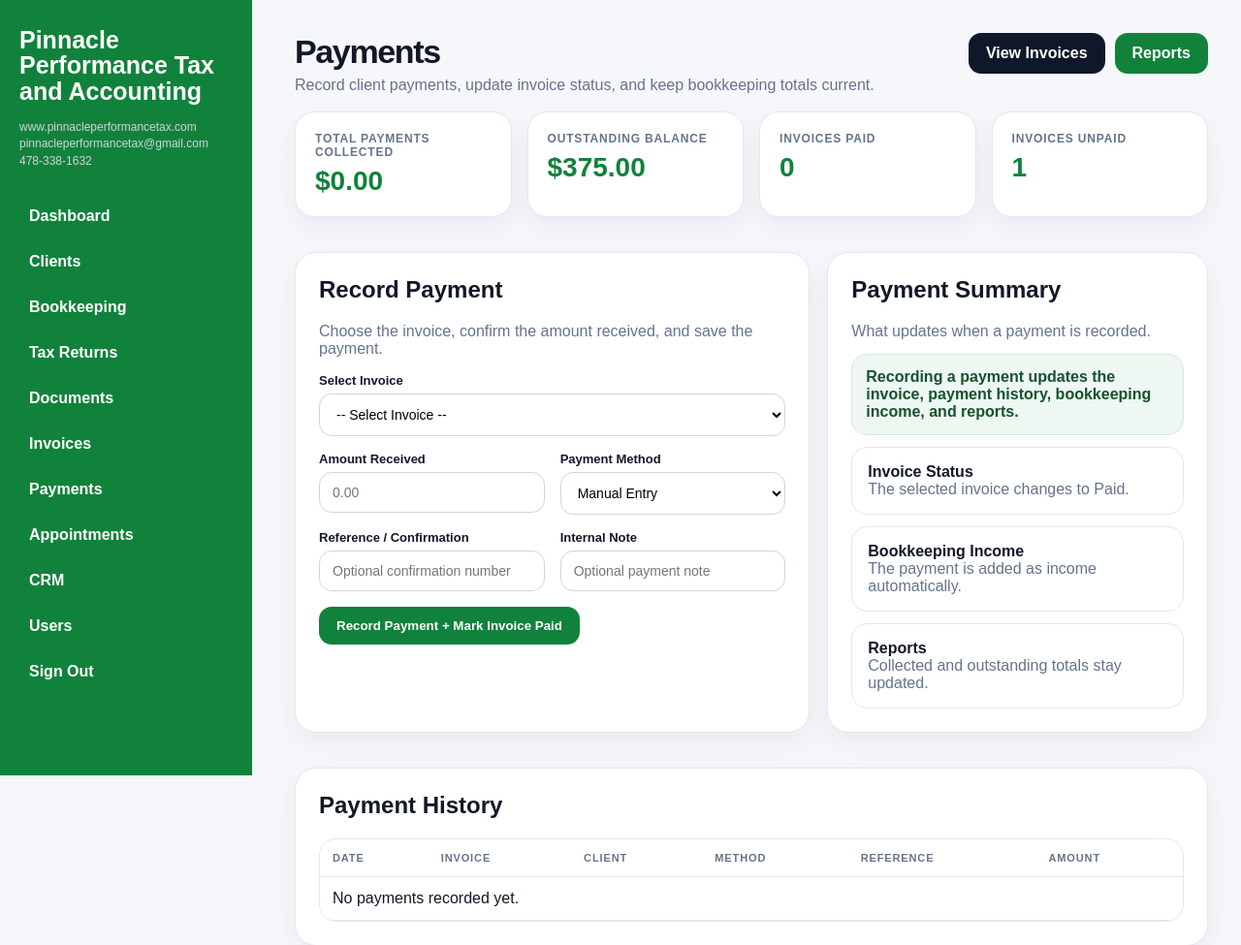
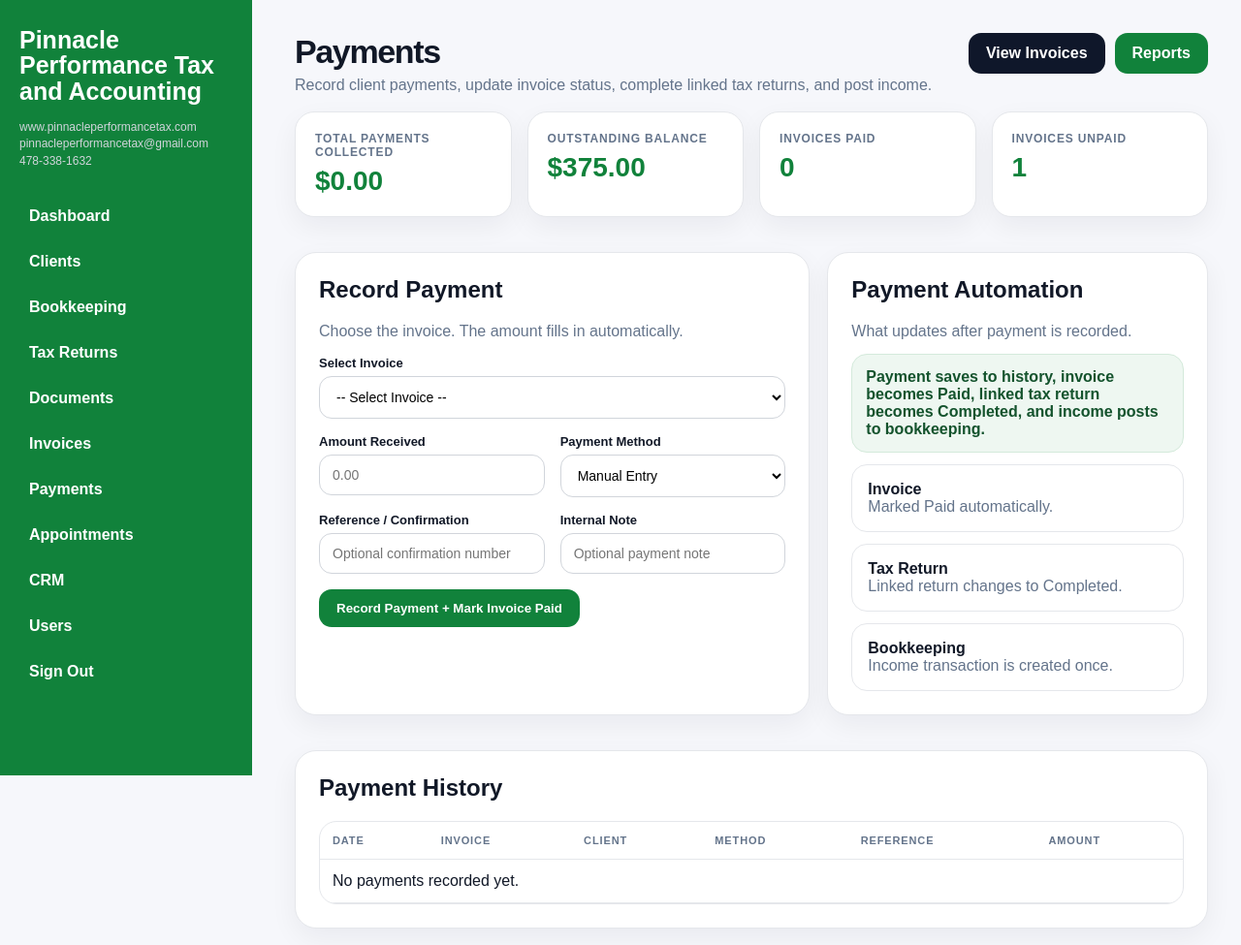
Before and after one commit to pinnacleperformancetax-hash/ppt-tax-portal, a Flask app: page /payments in a window 1280 px wide. Shown: the top 975 px of the page at 97% size. Run offline with Flask 3, Linux system fonts and the light colour scheme; a user stored in the database is signed in; data comes from the database, SQL or seed files in the repository; data that the repository does not hold is empty.

Commit message:
Add files via upload

```diff
--- a/templates/payments.html
+++ b/templates/payments.html
@@ -27,13 +27,10 @@
 @media(max-width:950px){.ppt-metrics,.ppt-split,.ppt-grid{grid-template-columns:1fr}.ppt-page-head{display:block}}
 </style>
 
-{% set paid_count_value = paid_invoice_count if paid_invoice_count is defined else (paid_count if paid_count is defined else 0) %}
-{% set unpaid_count_value = unpaid_invoice_count if unpaid_invoice_count is defined else (unpaid_count if unpaid_count is defined else 0) %}
-
 <div class="ppt-page-head">
   <div>
     <h1>Payments</h1>
-    <p class="ppt-sub">Record client payments, update invoice status, and keep bookkeeping totals current.</p>
+    <p class="ppt-sub">Record client payments, update invoice status, complete linked tax returns, and post income.</p>
   </div>
   <div class="ppt-actions">
     <a class="ppt-link dark" href="/invoices">View Invoices</a>
@@ -42,28 +39,16 @@
 </div>
 
 <div class="ppt-metrics">
-  <div class="ppt-metric">
-    <span>Total Payments Collected</span>
-    <strong>{{ paid_total|currency if paid_total is defined else "$0.00" }}</strong>
-  </div>
-  <div class="ppt-metric">
-    <span>Outstanding Balance</span>
-    <strong>{{ unpaid_total|currency if unpaid_total is defined else "$0.00" }}</strong>
-  </div>
-  <div class="ppt-metric">
-    <span>Invoices Paid</span>
-    <strong>{{ paid_count_value }}</strong>
-  </div>
-  <div class="ppt-metric">
-    <span>Invoices Unpaid</span>
-    <strong>{{ unpaid_count_value }}</strong>
-  </div>
+  <div class="ppt-metric"><span>Total Payments Collected</span><strong>{{ paid_total|currency }}</strong></div>
+  <div class="ppt-metric"><span>Outstanding Balance</span><strong>{{ unpaid_total|currency }}</strong></div>
+  <div class="ppt-metric"><span>Invoices Paid</span><strong>{{ paid_invoice_count }}</strong></div>
+  <div class="ppt-metric"><span>Invoices Unpaid</span><strong>{{ unpaid_invoice_count }}</strong></div>
 </div>
 
 <div class="ppt-split">
   <div class="ppt-card">
     <h2>Record Payment</h2>
-    <p class="ppt-sub">Choose the invoice, confirm the amount received, and save the payment.</p>
+    <p class="ppt-sub">Choose the invoice. The amount fills in automatically.</p>
 
     <form method="POST" class="ppt-grid" style="margin-top:16px">
       <div class="ppt-field" style="grid-column:1/-1">
@@ -72,7 +57,8 @@
           <option value="" data-amount="">-- Select Invoice --</option>
           {% for invoice in invoices %}
             <option value="{{ invoice.id }}" data-amount="{{ invoice.amount }}">
-              {{ invoice.invoice_number or invoice.id }} • {{ invoice.client_name or invoice.client or "No client" }} • {{ invoice.amount|currency }} • {{ invoice.status }}
+              {{ invoice.invoice_number or invoice.id }} • {{ invoice.client_name or "No client" }} • {{ invoice.amount|currency }} • {{ invoice.status }}
+              {% if invoice.tax_return_id %} • Tax Return{% endif %}
             </option>
           {% endfor %}
         </select>
@@ -114,27 +100,12 @@
   </div>
 
   <div class="ppt-card">
-    <h2>Payment Summary</h2>
-    <p class="ppt-sub">What updates when a payment is recorded.</p>
-
-    <div class="ppt-note">
-      Recording a payment updates the invoice, payment history, bookkeeping income, and reports.
-    </div>
-
-    <div class="ppt-mini">
-      <strong>Invoice Status</strong><br>
-      <span class="ppt-sub">The selected invoice changes to Paid.</span>
-    </div>
-
-    <div class="ppt-mini">
-      <strong>Bookkeeping Income</strong><br>
-      <span class="ppt-sub">The payment is added as income automatically.</span>
-    </div>
-
-    <div class="ppt-mini">
-      <strong>Reports</strong><br>
-      <span class="ppt-sub">Collected and outstanding totals stay updated.</span>
-    </div>
+    <h2>Payment Automation</h2>
+    <p class="ppt-sub">What updates after payment is recorded.</p>
+    <div class="ppt-note">Payment saves to history, invoice becomes Paid, linked tax return becomes Completed, and income posts to bookkeeping.</div>
+    <div class="ppt-mini"><strong>Invoice</strong><br><span class="ppt-sub">Marked Paid automatically.</span></div>
+    <div class="ppt-mini"><strong>Tax Return</strong><br><span class="ppt-sub">Linked return changes to Completed.</span></div>
+    <div class="ppt-mini"><strong>Bookkeeping</strong><br><span class="ppt-sub">Income transaction is created once.</span></div>
   </div>
 </div>
 
@@ -142,30 +113,19 @@
   <h2>Payment History</h2>
   <div class="ppt-table-wrap">
     <table class="ppt-table">
-      <thead>
-        <tr>
-          <th>Date</th>
-          <th>Invoice</th>
-          <th>Client</th>
-          <th>Method</th>
-          <th>Reference</th>
-          <th>Amount</th>
-        </tr>
-      </thead>
+      <thead><tr><th>Date</th><th>Invoice</th><th>Client</th><th>Method</th><th>Reference</th><th>Amount</th></tr></thead>
       <tbody>
         {% for payment in payments %}
           <tr>
             <td>{{ payment.created_at or "—" }}</td>
-            <td>{{ payment.invoice_number or payment.invoice_id or payment.invoice }}</td>
-            <td>{{ payment.client_name or payment.client or "—" }}</td>
+            <td>{{ payment.invoice_number or payment.invoice_id }}</td>
+            <td>{{ payment.client_name or "—" }}</td>
             <td><span class="ppt-pill">{{ payment.method or "Manual Entry" }}</span></td>
             <td>{{ payment.reference or "—" }}</td>
             <td>{{ payment.amount|currency }}</td>
           </tr>
         {% else %}
-          <tr>
-            <td colspan="6">No payments recorded yet.</td>
-          </tr>
+          <tr><td colspan="6">No payments recorded yet.</td></tr>
         {% endfor %}
       </tbody>
     </table>
```
Also changed, not shown: templates/tax_returns.html (+17 -51 lines).
